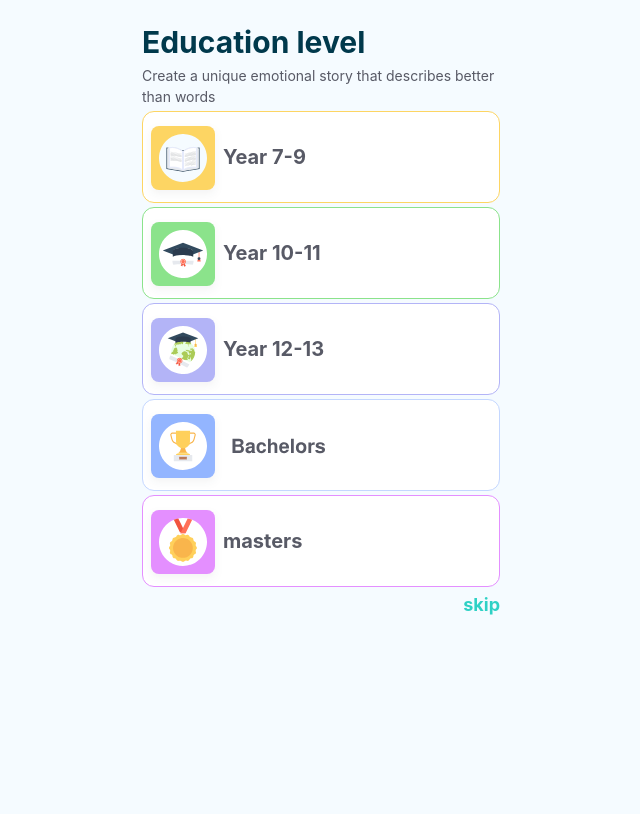
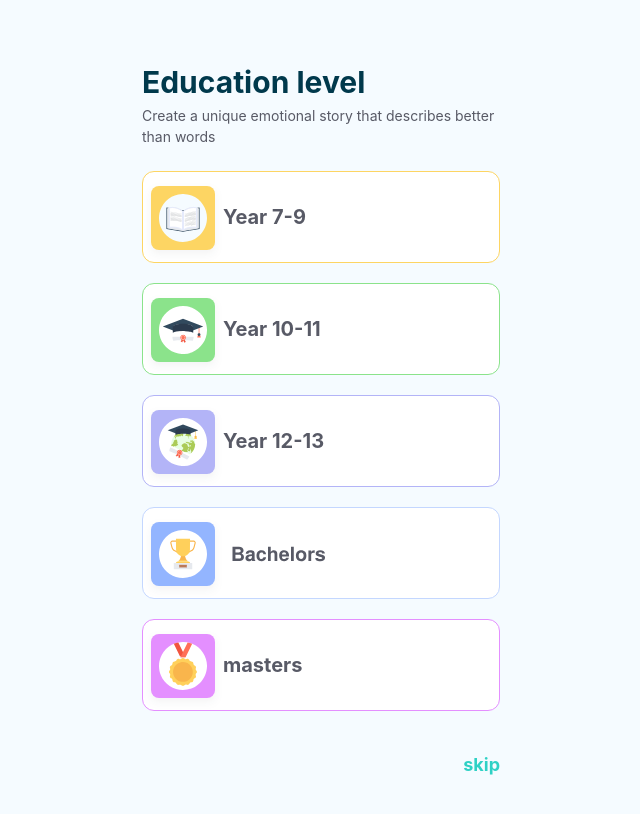
Before and after one commit to Samiyan1/scheduler-web-app, a React (Vite) app: page /onbording in a window 1280 px wide. Shown: the top 814 px of the page, without its empty margins (319-959 px from the left). Built offline with nearby package versions, Linux system fonts and the light colour scheme.

Commit message:
task-step-2

```diff
--- a/package.json
+++ b/package.json
@@ -10,10 +10,13 @@
     "preview": "vite preview"
   },
   "dependencies": {
+    "@emotion/react": "^11.10.8",
+    "@emotion/styled": "^11.10.8",
     "@mui/material": "^5.12.2",
     "@mui/styled-engine-sc": "^5.12.0",
     "react": "^18.2.0",
     "react-dom": "^18.2.0",
+    "react-router-dom": "^6.10.0",
     "react-simply-carousel": "^8.5.5",
     "reactstrap": "^9.1.9",
     "styled-components": "^5.3.10"
--- a/src/components/navbar/Navbar.jsx
+++ b/src/components/navbar/Navbar.jsx
@@ -3,20 +3,21 @@ import menu from '../../assets/menu.svg';
 import arrow from '../../assets/arrow.svg';
 import { useState } from 'react';
 import close from '../../assets/close.svg';
+import { Link } from "react-router-dom";
 
 function Navbar({ title, url }) {
     const [showHamburgerMenu, setShowHamburgerMenu] = useState(false);
     return (
         <div className='flex justify-between px-[26px] py-[50px]'>
-            <a href={url} className=''>
+            <Link to={url} className=''>
                 <span><img src={arrow} /></span>
-            </a>
+            </Link>
 
             <p className='text-[#00394C] font-[700] text-[16px] leading-[120%]'>{title}</p>
 
-            <a onClick={() => setShowHamburgerMenu(!showHamburgerMenu)}>
+            <Link to={'/profile'} onClick={() => setShowHamburgerMenu(!showHamburgerMenu)}>
                 <span><img src={showHamburgerMenu ? close : menu} /></span>
-            </a>
+            </Link>
         </div>
     );
 }
--- a/src/components/navigator/Navigator.jsx
+++ b/src/components/navigator/Navigator.jsx
@@ -3,17 +3,18 @@ import agenda from '../../assets/agenda.svg'
 import mainButton from '../../assets/mainButton.svg'
 import notification from '../../assets/notification.svg'
 import search from '../../assets/search.svg'
+import { Link } from "react-router-dom";
 
 
 
 function Navigator() {
     return (
         <div className='bg-[#fff] z-30 fixed bottom-0 left-0 right-0 pt-2 pb-4 flex items-center justify-around border-t-[1px] border-solid border-[#E4EDFF] box-border rounded-[8px]'>
-            <a href=''> <img src={agenda}/> </a>
-            <a href=''> <img src={tasks}/> </a>
-            <a href=''> <img src={mainButton}/> </a>
-            <a href=''> <img src={notification}/> </a>
-            <a href=''> <img src={search}/> </a>
+            <Link href=''> <img src={agenda}/> </Link>
+            <Link to='/create-task'> <img src={tasks}/> </Link>
+            <Link href=''> <img src={mainButton}/> </Link>
+            <Link href=''> <img src={notification}/> </Link>
+            <Link href=''> <img src={search}/> </Link>
         </div>
     );
 }
--- a/src/pages/agenda/Agenda.jsx
+++ b/src/pages/agenda/Agenda.jsx
@@ -12,7 +12,7 @@ function Agenda() {
     return (
         <>
             <div className='sticky top-0 z-20 bg-[#F5FBFF] border-b-[1px] border-solid border-[#E4EDFF] box-border'>
-                <Navbar title={'Agenda'} url='asdas' />
+                <Navbar title={'Agenda'} url='' />
 
                 <div className='flex justify-around items-center '>
                     <a className='flex justify-around  '>
--- a/src/pages/onbording/OnBording.jsx
+++ b/src/pages/onbording/OnBording.jsx
@@ -9,30 +9,30 @@ import masters from '../../assets/masters.svg';
 function OnBording() {
     return (
         <>
-            <div className='w-10/12 flex flex-col justify-around mx-auto'>
+            <div className='w-10/12 flex flex-col justify-between mx-auto mt-10'>
                 <div className="text-[#00394C] text-[30px] font-[700] mt-5">Education level</div>
                 <div className=" text-[#585A66] text-[14px] font-[400] mb-1">Create a unique emotional story that describes better than words</div>
 
-                <div className="items-center bg-[#fff] flex border-[1px] border-solid border-[#FDD563] rounded-[12px] text-[#585A66] text-[14px] font-[400] mb-1">
+                <div className="items-center bg-[#fff] flex border-[1px] border-solid border-[#FDD563] rounded-[12px] text-[#585A66] text-[14px] font-[400] mb-5 mt-5">
                     <span><img src={yearone} className="pt-[10px]" /></span>
                     <span className=" text-[#585A66] text-[20px] font-[700]">Year 7-9</span>
                 </div>
-                <div className="items-center bg-[#fff] flex border-[1px] border-solid border-[#8BE38B] rounded-[12px] text-[#585A66] text-[14px] font-[400] mb-1">
+                <div className="items-center bg-[#fff] flex border-[1px] border-solid border-[#8BE38B] rounded-[12px] text-[#585A66] text-[14px] font-[400] mb-5">
                     <span><img src={yeartwo} className="pt-[10px]" /></span>
                     <span className=" text-[#585A66] text-[20px] font-[700]">Year 10-11</span>
                 </div>
-                <div className="items-center bg-[#fff] flex border-[1px] border-solid border-[#B3B4F7] rounded-[12px] text-[#585A66] text-[14px] font-[400] mb-1">
+                <div className="items-center bg-[#fff] flex border-[1px] border-solid border-[#B3B4F7] rounded-[12px] text-[#585A66] text-[14px] font-[400] mb-5">
                     <span><img src={yearthree} className="pt-[10px]" /></span>
                     <span className=" text-[#585A66] text-[20px] font-[700]">Year 12-13</span>
                 </div>
-                <div className="items-center bg-[#fff] flex border-[1px] border-solid border-[#C4D7FF] rounded-[12px] text-[#585A66] text-[14px] font-[400] mb-1">
+                <div className="items-center bg-[#fff] flex border-[1px] border-solid border-[#C4D7FF] rounded-[12px] text-[#585A66] text-[14px] font-[400] mb-5">
                     <span><img src={bachelors} className="pt-[10px]" /></span>
                 </div>
-                <div className="items-center bg-[#fff] flex border-[1px] border-solid border-[#E48FFF] rounded-[12px] text-[#585A66] text-[14px] font-[400] mb-1">
+                <div className="items-center bg-[#fff] flex border-[1px] border-solid border-[#E48FFF] rounded-[12px] text-[#585A66] text-[14px] font-[400] mb-5">
                     <span><img src={masters} className="pt-[10px]" /></span>
                     <span className=" text-[#585A66] text-[20px] font-[700]">masters</span>
                 </div>
-                <Link to={'/agenda'} className="rounded-[12px] text-[#2FD1C5] text-[18px] font-[700] text-right">skip</Link>
+                <Link to={'/agenda'} className="rounded-[12px] text-[#2FD1C5] text-[18px] font-[700] text-right mt-5">skip</Link>
 
             </div>
         </>
```
Also changed, not shown: 1 other file (tests, documents, lock files or other folders).
